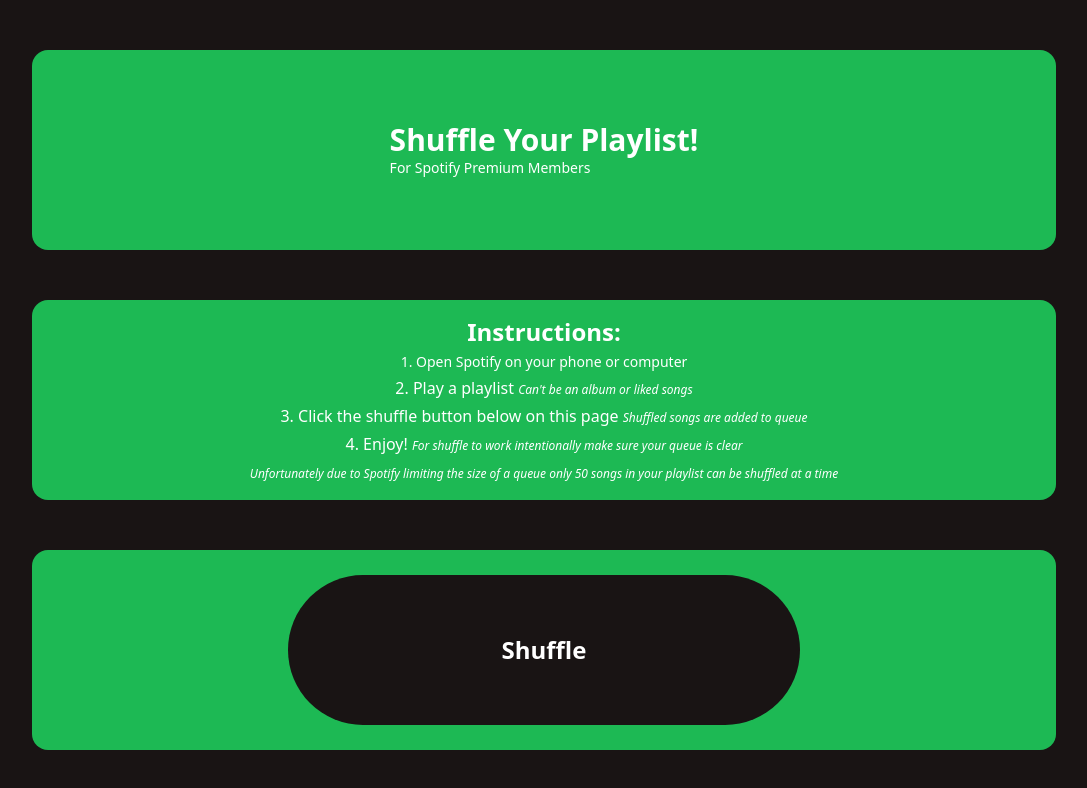
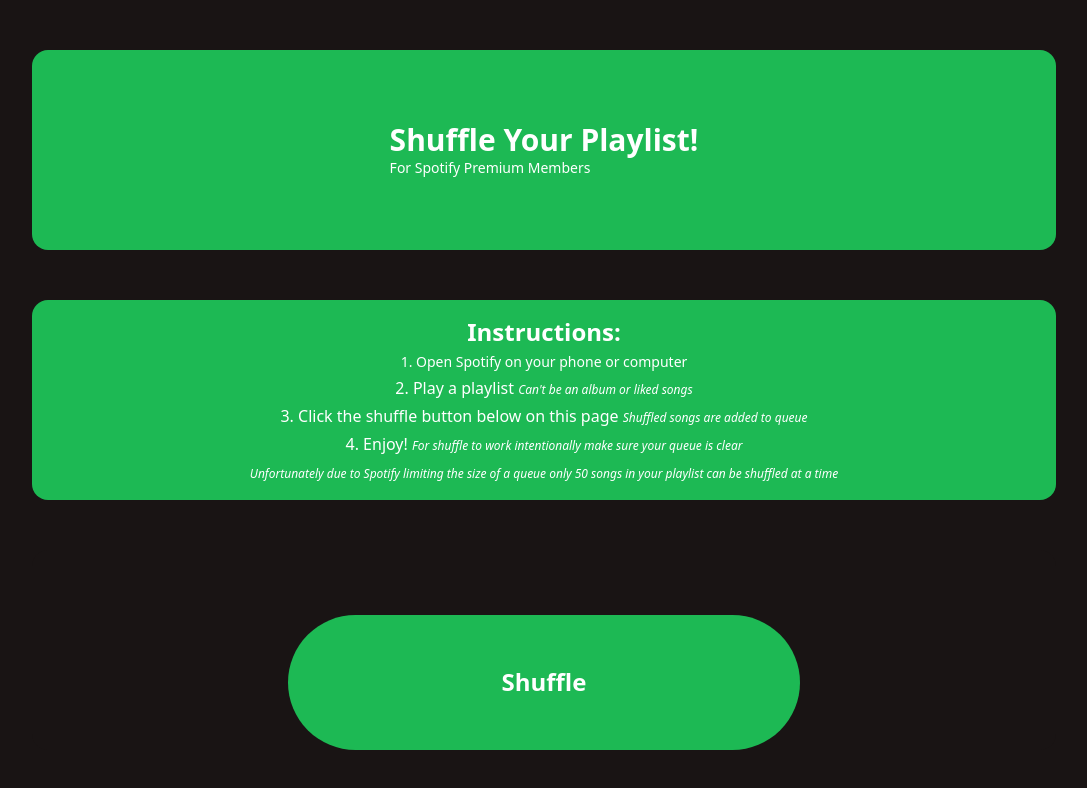
Before and after one commit to NithinT7/spotify-shuffler, a React (Create React App) app in the folder frontend/: page /shuffler in a window 1280 px wide. Shown: the top 788 px of the page, without its empty margins (96-1183 px from the left). Built offline with nearby package versions, Linux system fonts and the light colour scheme; no server answers.

Commit message:
Took away outside connections

```diff
--- a/frontend/src/components/Shuffler/Shuffler.jsx
+++ b/frontend/src/components/Shuffler/Shuffler.jsx
@@ -25,7 +25,7 @@
       setIsButtonDisabled(false);
       setCountdown(20);
     }
-  }, [countdown,isButtonDisabled]);
+  }, [countdown, isButtonDisabled]);
 
 
 
@@ -130,21 +130,28 @@
           <span className='font-thin text-xs italic'>Unfortunately due to Spotify limiting the size of a queue only 50 songs in your playlist can be shuffled at a time</span>
         </div>
       </div>
-      <div className='flex flex-col items-center justify-center h-1/4 bg-spotifyGreen w-4/5  rounded-2xl min-h-233 overflow-auto mb-20 md:mb-4'>
+      <div className='flex flex-col items-center justify-center h-1/4 bg-spotifyBlack w-4/5 rounded-2xl min-h-233 overflow-auto mb-20 md:mb-4'>
+        <div className="flex flex-col items-center justify-center h-1/2">
           <p className={`text-spotifyWhite text-center font-medium text-base my-1 ${isListening ? 'hidden' : ''}`}>
             Please play a playlist on Spotify
           </p>
           <p className={`text-spotifyWhite text-center font-medium text-base my-1 ${isDoneShuffling ? 'hidden' : ''}`}>
             Shuffling...
           </p>
+          <p className='text-spotifyWhite text-center font-medium text-base my-1 invisible'>
+            Shuffling...
+          </p>
+        </div>
         <button
-          className='bg-spotifyBlack text-spotifyWhite font-bold py-2 px-4 rounded-full h-3/4 w-1/2 hover:bg-opacity-95 hover:text-spotifyGreen md:text-2xl'
+          className='bg-spotifyGreen text-spotifyWhite font-bold py-2 px-4 rounded-full h-full w-1/2 hover:bg-opacity-95 hover:text-spotifyWhite md:text-2xl'
           onClick={fetchTokenAndPlayBack}
           disabled={isButtonDisabled}
         >
-          {isButtonDisabled ? 'Disabled for ' + countdown  +'s': 'Shuffle'}
+          {isButtonDisabled ? 'Disabled for ' + countdown + 's' : 'Shuffle'}
         </button>
       </div>
+
+
 
     </div>
   );
```
Also changed, not shown: 1 other file (tests, documents, lock files or other folders). Lines whose indentation alone changed are shown as unchanged.
